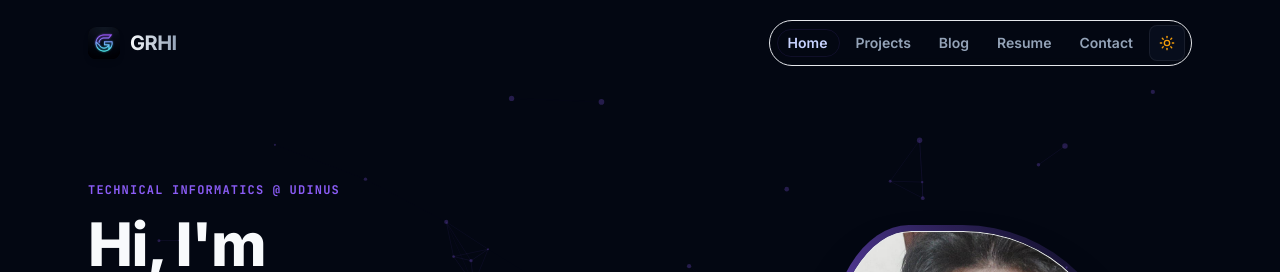
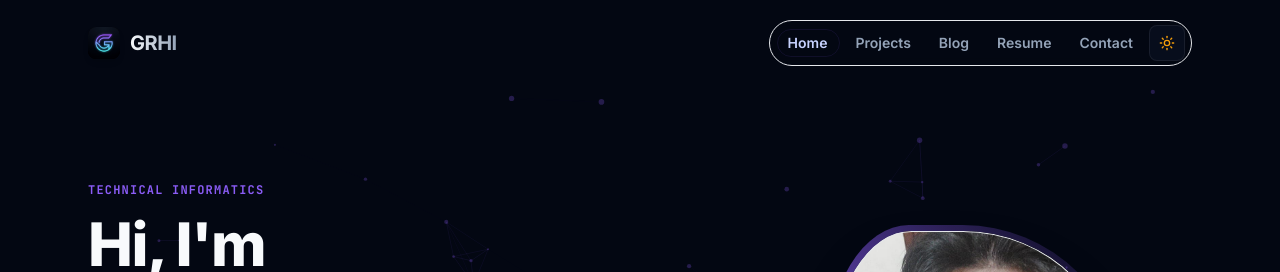
Before and after one commit to Braneee/portofolio, a Next.js app: page / in a window 1280 px wide. Shown: the top 272 px of the page. Built offline with nearby package versions, Linux system fonts and the light colour scheme.

Commit message:
fix: remove udinus reference from Hero tagline

```diff
--- a/src/components/sections/Hero.tsx
+++ b/src/components/sections/Hero.tsx
@@ -91,7 +91,7 @@ export default function Hero() {
         <div className="lg:col-span-7 flex flex-col items-center lg:items-start text-center lg:text-left order-2 lg:order-1">
           {/* Institution Tagline */}
           <span className="font-mono text-xs font-bold tracking-widest text-primary-500 uppercase mb-4 block">
-            Technical Informatics @ UDINUS
+            Technical Informatics
           </span>
 
           {/* Name & Title */}
```
